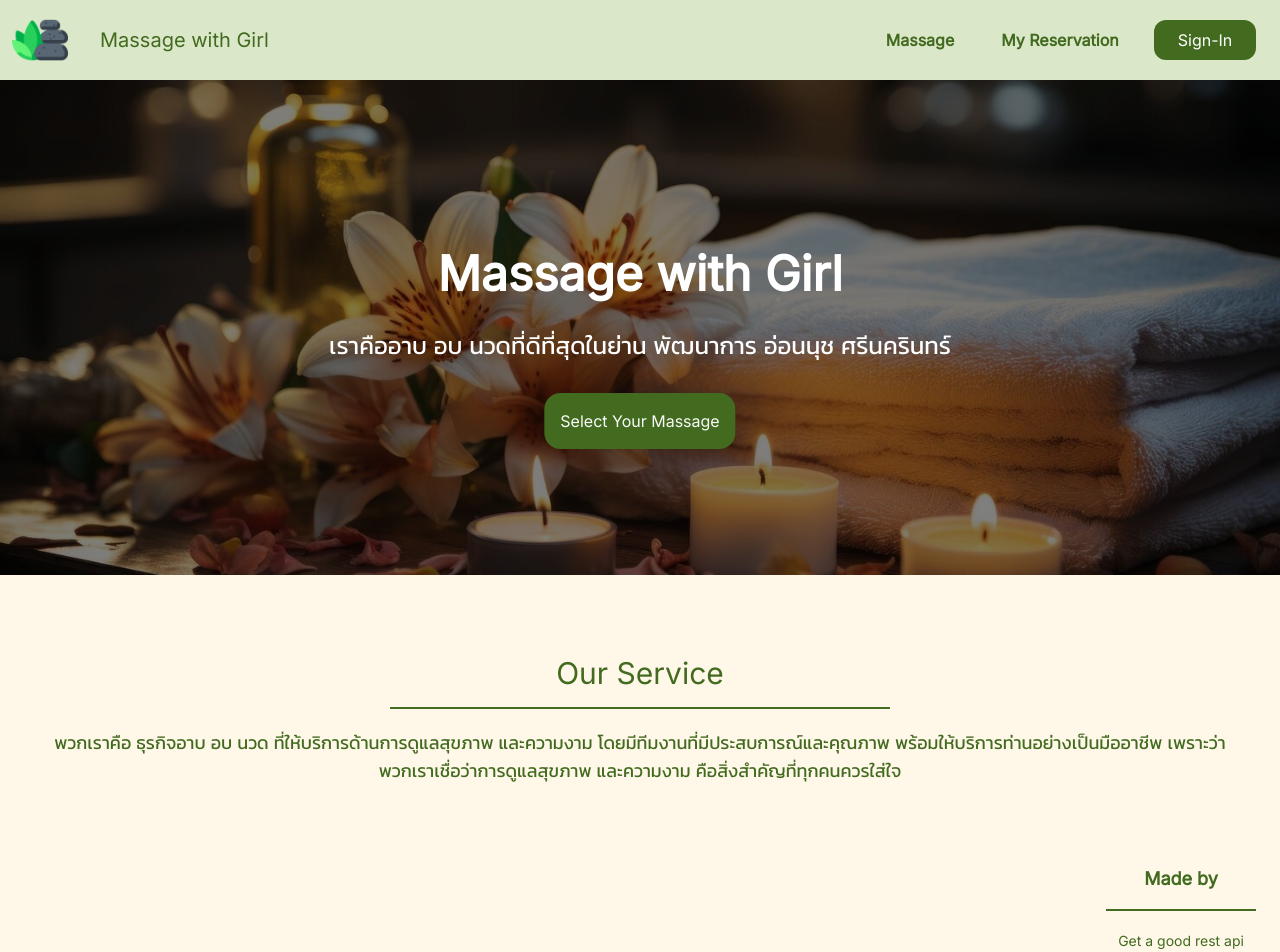
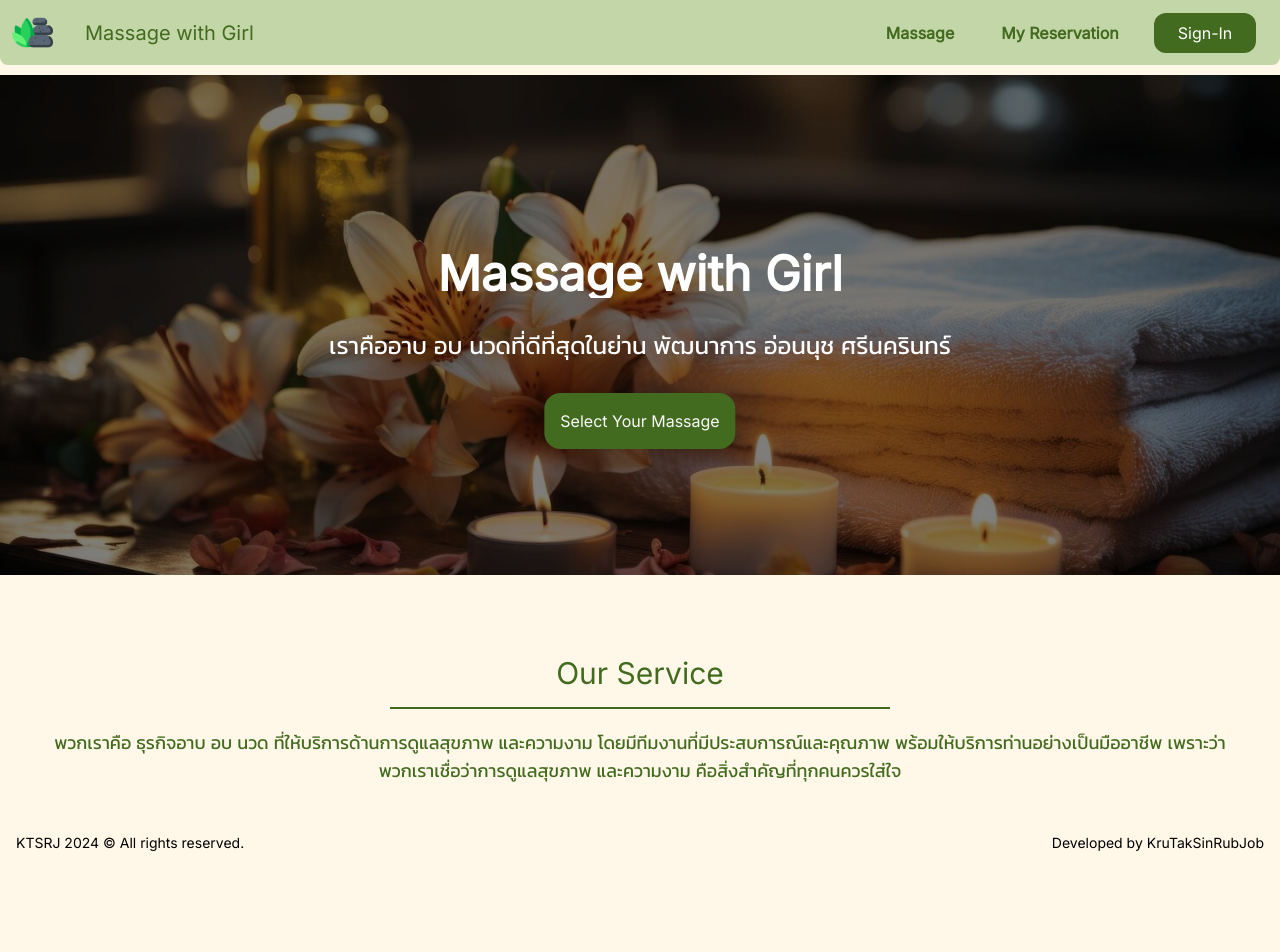
Before and after one commit to 2110503TACEDT66/cedt-se-project-team-1, a Next.js app in the folder frontend/: page / in a window 1280 px wide. Shown: the top 952 px of the page. After the commit the page ends 861 px from the top, so only its background shows below. Built offline with nearby package versions, Linux system fonts and the light colour scheme; no server answers.

Commit message:
ีupdate components style

```diff
--- a/frontend/src/app/(massageinfo)/massage/[mid]/page.tsx
+++ b/frontend/src/app/(massageinfo)/massage/[mid]/page.tsx
@@ -60,6 +60,9 @@ export default function MassageDetailPage({ params }: { params: { mid: string }
         <>
         {
             massage !== undefined ? (
+                <div className="bg-[#f6edd8e0] mx-6 mb-8 mt-4 rounded-lg">
+
+
                 <main className="p-5 items-center">
                     <div className="flex flex-col my-5 items-center gap-8">
                         <div className="relative">
@@ -89,6 +92,7 @@ export default function MassageDetailPage({ params }: { params: { mid: string }
                         <MassageRating ratingJson={ratingJson}/>
                     </div>
                 </main>
+                </div>
             ) : <h1>This massage id not availble </h1>
         }
         </>
--- a/frontend/src/app/globals.css
+++ b/frontend/src/app/globals.css
@@ -15,10 +15,20 @@
   margin: 0;
   padding: 0;
   box-sizing: border-box;
+  -ms-overflow-style: none; /* for Internet Explorer, Edge */
+  scrollbar-width: none; /* for Firefox */
+  overflow-y: scroll;
+
 }
+
+
 
 body {
   color: rgb(var(--foreground-rgb));
   font-family: 'Inter','Kanit';
   margin-top: 75px;
 }
+
+::-webkit-scrollbar {
+  display: none; /* for Chrome, Safari, and Opera */
+}
--- a/frontend/src/app/page.tsx
+++ b/frontend/src/app/page.tsx
@@ -8,9 +8,9 @@ export default function Home() {
         <Banner />
         <TextContainer Header='Our Service' contant='พวกเราคือ ธุรกิจอาบ อบ นวด ที่ให้บริการด้านการดูแลสุขภาพ และความงาม โดยมีทีมงานที่มีประสบการณ์และคุณภาพ พร้อมให้บริการท่านอย่างเป็นมืออาชีพ เพราะว่าพวกเราเชื่อว่าการดูแลสุขภาพ และความงาม คือสิ่งสำคัญที่ทุกคนควรใส่ใจ' />
 
-        <div className='flex flex-col justify-center items-end mt-20 mr-6 mb-4'>
-            <h2 className='font-semibold text-lg flex flex-col justify-center items-center border-b-2 border-[#426B1F] w-[150px] pb-4 text-[#426B1F] mb-5'>Made by</h2>
-            <div className='text-sm flex-col flex justify-center items-center w-[150px] text-center text-[#426B1F]'>Get a good rest api</div>
+        <div className='flex justify-between text-sm mx-4 my-2 mt-12'>
+          <h2>KTSRJ 2024 © All rights reserved.</h2>
+            <h2 className=''>Developed by KruTakSinRubJob</h2>
         </div>
     </main>
   )
--- a/frontend/src/components/MassageRating.tsx
+++ b/frontend/src/components/MassageRating.tsx
@@ -18,9 +18,10 @@ export default function MassageRating({ ratingJson }: { ratingJson: RatingJson})
     for (let i = 0; i < columnsRating.length; i++) columnsRating[i] /= ratingJson.data.length;
 
     return (
-        <>
-            <h1>Overall Rating</h1>
-            <div className="bg-white w-[280px] text-center">
+        <div className="text-center w-1/5 bg-white rounded-lg px-4 py-6">
+            <h1 className="text-lg font-semibold">Overall Rating</h1>
+            <div className="">
+
                 <h1>{isNaN(columnsRating.reduce((a, b) => a + b, 0) / columnsRating.length) ? 0 : (columnsRating.reduce((a, b) => a + b, 0) / columnsRating.length).toPrecision(2)}</h1>
                     <Rating
                         name="avg-rating"
@@ -28,11 +29,11 @@ export default function MassageRating({ ratingJson }: { ratingJson: RatingJson})
                         precision={0.5}
                         readOnly
                     />
-                <h1>based on {ratingJson.data.length} reviews</h1>
+                    <h1 className="my-2">based on {ratingJson.data.length} reviews</h1>
                     {
                         columnsRating.map((rating, index) => {
                             return (
-                            <div key={index} className="flex">
+                                <div key={index} className="flex justify-between">
                                     <h1>{columnsName[index]}</h1>
                                     <Rating
                                         name="rating"
@@ -44,12 +45,17 @@ export default function MassageRating({ ratingJson }: { ratingJson: RatingJson})
                             )
                         })
                     }
+
                 {/* Click to see all reviews (Modal and scroll on x axis) */}
                 <ModalButton text="See all reviews" color="green">
+
+
+
                         <RatingCatalog ratings={ratingJson.data}/>
+
                 </ModalButton>
             </div>
-        </>
+        </div>
     )
 
 }
--- a/frontend/src/components/RatingCatalog.tsx
+++ b/frontend/src/components/RatingCatalog.tsx
@@ -5,7 +5,7 @@ import { Rating } from "@mui/material";
 export default function RatingCatalog({ ratings }: { ratings: RatingItem[] }) {
 
     return (
-        <div className="bg-white p-[50px] h-[100%] overflow-y-scroll flex flex-col items-center justify-center">
+        <div className="bg-[#f6edd8] w-1/3 px-2 py-4 mt-64 mb-4 overflow-y-scroll flex flex-col items-center justify-center rounded-lg">
 
             {
                 (ratings.length === 0) ? (
@@ -13,8 +13,9 @@ export default function RatingCatalog({ ratings }: { ratings: RatingItem[] }) {
                 ) :
                 ratings.map((rating) => {
                     return (
-                        <div key={rating._id} className="flex flex-col">
-                            <h1 className="font-semibold">{rating.user} Created at {dayjs(rating.createdAt).format('DD-MMM-YYYY')}</h1>
+                        <div key={rating._id} className="flex flex-col bg-white px-4 py-4 rounded-lg my-2">
+                            <h1 className="font-semibold ">{rating.user} Created at {dayjs(rating.createdAt).format('DD-MMM-YYYY')}</h1>
+                            <div className="p-2 rounded-lg bg-[#e4e4e4]">
                                 <div className='flex justify-between mt-2'>
                                     <h1>Service</h1>
                                     <Rating value={rating.serviceRating} precision={0.5} readOnly></Rating>
@@ -31,7 +32,8 @@ export default function RatingCatalog({ ratings }: { ratings: RatingItem[] }) {
                                     <h1>Hygiene</h1>
                                     <Rating value={rating.hygieneRating} precision={0.5} readOnly></Rating>
                                 </div>
-                            <div className='flex flex-col text-start my-4'>
+                            </div>
+                            <div className='flex flex-col text-start my-4 p-2 rounded-lg bg-[#e4e4e4]'>
                                 <h1>Comment</h1>
                                 <p>{rating.comment}</p>
                             </div>
--- a/frontend/src/components/TopMenu.tsx
+++ b/frontend/src/components/TopMenu.tsx
@@ -13,7 +13,7 @@ export default function TopMenu() {
     const {data: session} = useSession();
 
     return (
-        <div className="h-[80px] bg-[#DBE7C9] fixed top-0 left-0 right-0 z-30 flex flex-row justify-between">
+        <div className="h-[65px] bg-[#c3d6a7] fixed top-0 left-0 right-0 z-30 flex flex-row justify-between rounded-bl-lg rounded-br-lg">
                 <Link href='/' className='flex justify-center items-center m-3'>
                     <Image src={'/img/logo1.png'} className="h-[100%] w-auto"
                         alt='logo' width={0} height={0} sizes='100vh' />
```
Also changed, not shown: 1 other file (tests, documents, lock files or other folders). Lines whose indentation alone changed are shown as unchanged.
